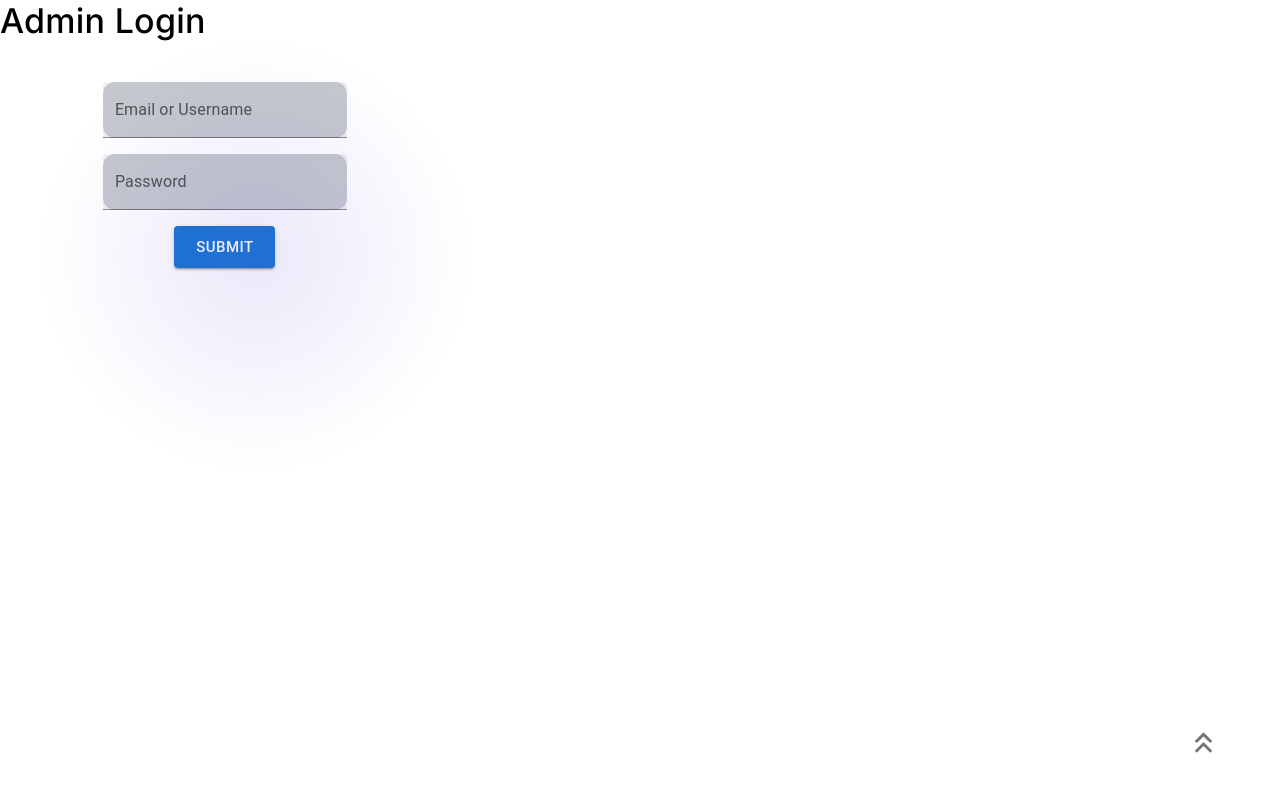
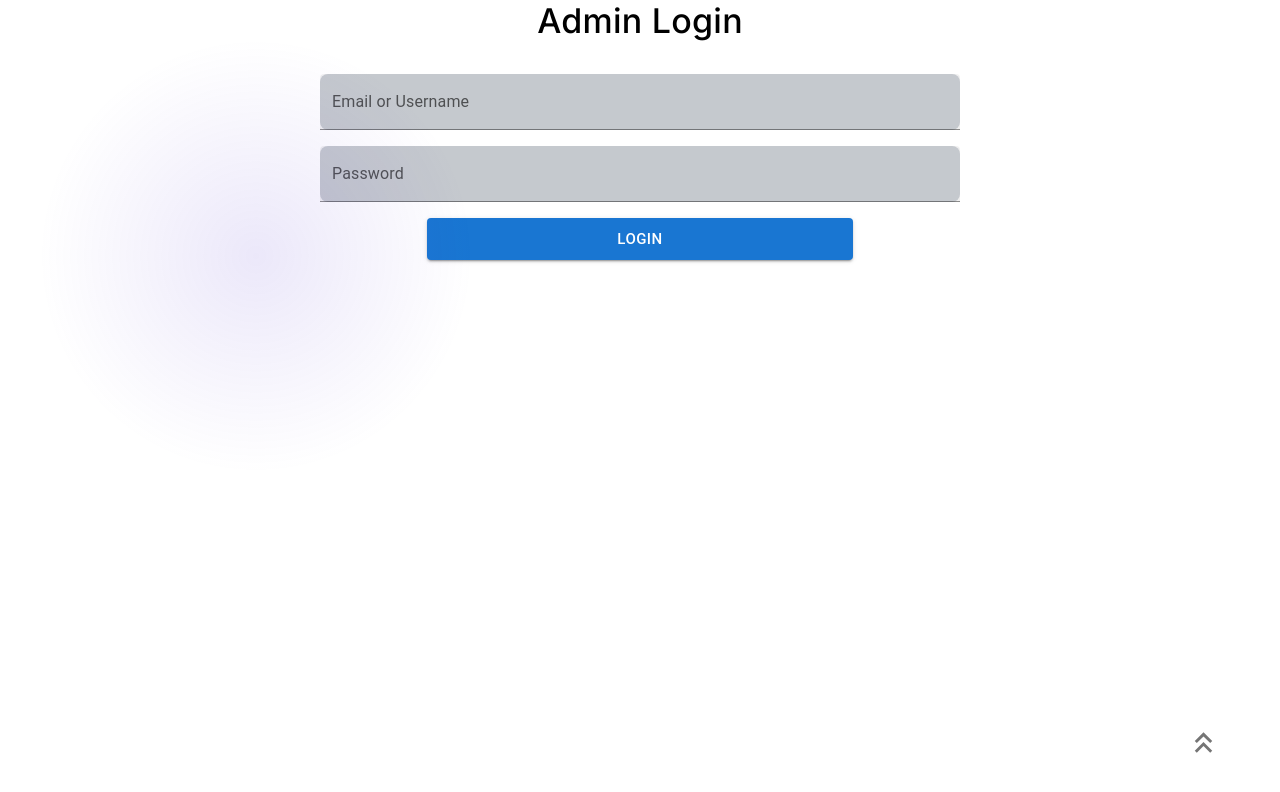
Before and after one commit to Nadeem-Abdun/nadeem_abdun_portfolio, a React (Create React App) app: page /admin/login in a window 1280 px wide. Shown: the top 792 px of the page. Built offline with nearby package versions, Linux system fonts and the light colour scheme.

Commit message:
Admin Login Grid Pattern And Loading Functionality Updated

```diff
--- a/src/screens/AdminLogin.tsx
+++ b/src/screens/AdminLogin.tsx
@@ -30,10 +30,12 @@ const AdminLogin = () => {
 
     const handleFormStatus = async () => {
         await setFormLoading(true);
-        await setTimeout(() => {
+        setTimeout(() => {
             setFormLoading(false);
         }, 2500);
-        // await history('/admin/home');
+        setTimeout(() => {
+            history('/admin/home');
+        }, 2500);
     }
 
     const handleLoginFormSubmit = async () => {
@@ -44,21 +46,20 @@ const AdminLogin = () => {
     }
 
     return (
-        <div className='flex flex-col justify-center items-center'>
-            <div className={`${(isXs || isSm || isMd) ? 'mx-5 my-3' : 'mx-10 my-10'}`}>
-                <Grid container xs={12} justifyContent='center' alignItems='center' rowSpacing={(isXl || isLg || isMd) ? 5 : 3}>
+        <Grid container justifyContent='center' alignItems='center' flexDirection='column' rowSpacing={4} wrap='nowrap'>
             <Grid item xs={12} className='text-center'>
                 <Typography component="h2" variant="h4" fontWeight={500} fontFamily='inter'>Admin Login</Typography>
             </Grid>
+            <Grid container item xl={6} lg={6} md={8} sm={10} xs={10} justifyContent='center' alignItems='center' rowSpacing={2}>
                 {!formLoading &&
-                        <Grid container item xs={12} justifyContent='center' alignItems='center' flexDirection='column' rowSpacing={2}>
+                    <>
                         <Grid item xs={12}>
                             <TextField
                                 id="username-field"
                                 label="Email or Username"
                                 variant="filled"
                                 fullWidth
-                                    sx={{ backgroundColor: '#D1D5DB', borderRadius: 3, }}
+                                sx={{ backgroundColor: '#D1D5DB', borderRadius: 2, }}
                                 onChange={(event) => handleTextFeildsChange('username', event.target.value)}
                             />
                         </Grid>
@@ -68,19 +69,27 @@ const AdminLogin = () => {
                                 label="Password"
                                 variant="filled"
                                 fullWidth
-                                    sx={{ backgroundColor: '#D1D5DB', borderRadius: 3, }}
+                                sx={{ backgroundColor: '#D1D5DB', borderRadius: 2, }}
                                 onChange={(event) => handleTextFeildsChange('password', event.target.value)}
                             />
                         </Grid>
-                            <Grid item xs={12}>
-                                <Button variant="contained" color="primary" size="large" onClick={() => handleLoginFormSubmit()} fullWidth>Submit</Button>
+                        <Grid item xs={8}>
+                            <Button
+                                variant="contained"
+                                color="primary"
+                                size="large"
+                                onClick={() => handleLoginFormSubmit()}
+                                fullWidth
+                            >
+                                Login
+                            </Button>
                         </Grid>
-                        </Grid>
+                    </>
                 }
                 {formLoading &&
-                        <Grid container item xs={12} rowSpacing={isXs ? 1 : 2}>
+                    <Grid container xs={12} justifyContent='center' alignItems='center' flexDirection='column' rowSpacing={2} wrap='nowrap'>
                         <Grid item xs={12}>
-                                <div className={`${(isXl) ? 'mx-80' : (isLg || isMd) ? 'mx-40' : 'mx-20'} text-center mt-10`}>
+                            <div className='mt-10 text-center'>
                                 <CircularProgress size={120} color='info' />
                             </div>
                         </Grid>
@@ -92,8 +101,7 @@ const AdminLogin = () => {
                     </Grid>
                 }
             </Grid>
-            </div>
-        </div>
+        </Grid>
     )
 }
 
```
Lines whose indentation alone changed are shown as unchanged.
